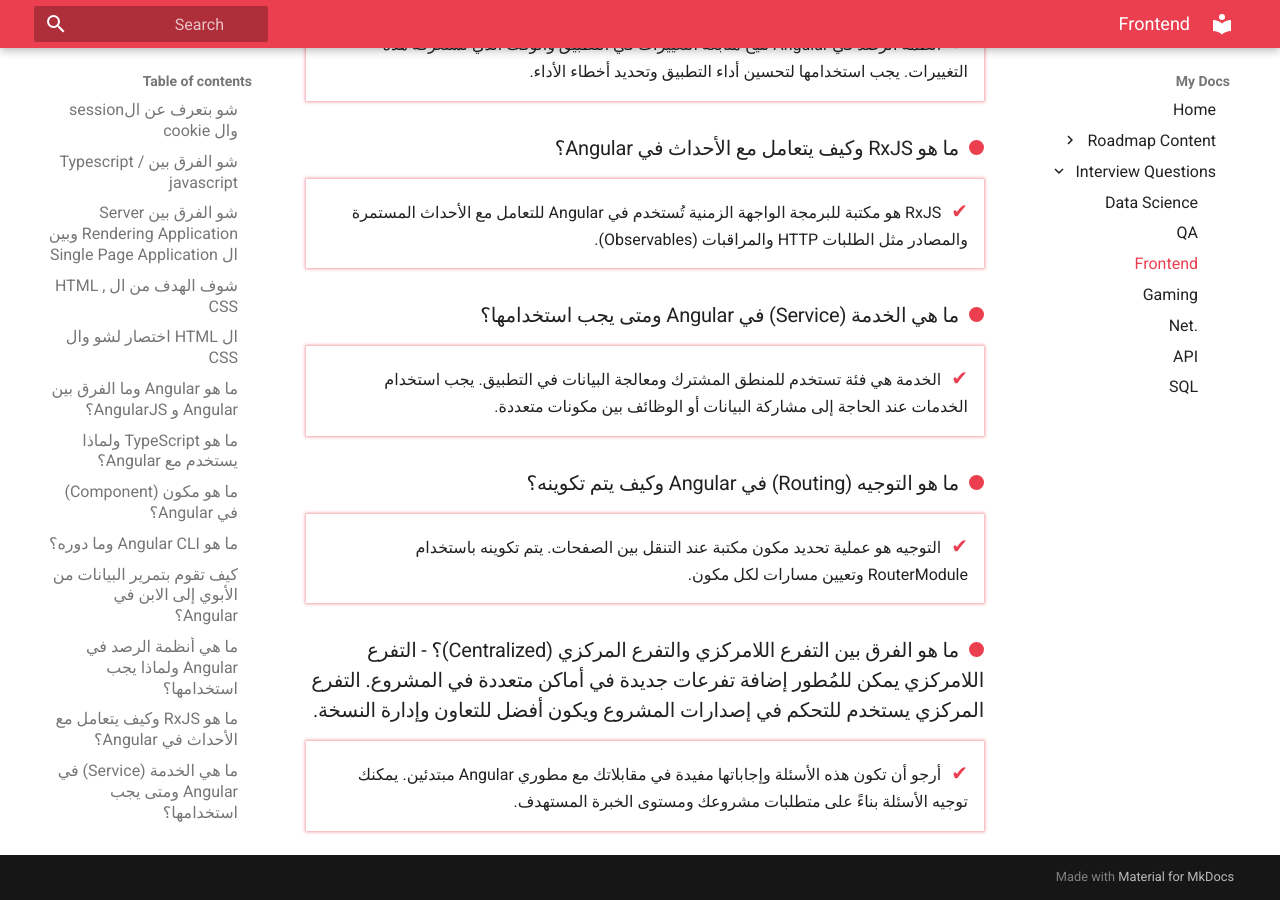
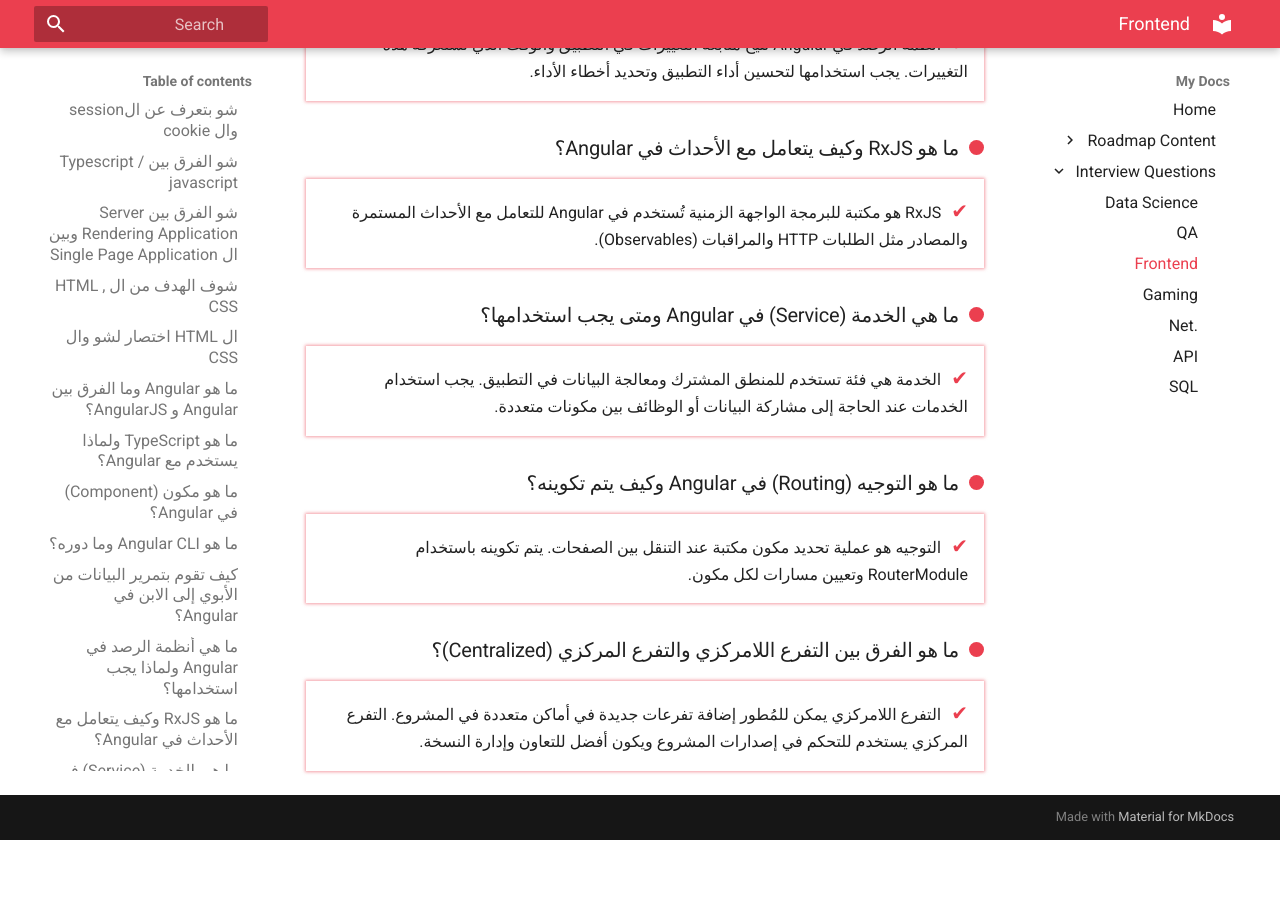
Before and after one commit to mrayyan2001/SSG, an MkDocs documentation site: the page built from docs/interview_question/frontend.md, in a window 1280 px wide and 900 px high, scrolled down 2150 px. Built offline with MkDocs 1.6.1 and Material for MkDocs 9.7.7, drawn with Linux system fonts in a browser that asks for light colours; after the commit the page ends 2990 px from its top, so only the background shows below that.

Commit message:
Update frontend.md

```diff
--- a/docs/interview_question/frontend.md
+++ b/docs/interview_question/frontend.md
@@ -58,6 +58,5 @@
 
 - التوجيه هو عملية تحديد مكون مكتبة عند التنقل بين الصفحات. يتم تكوينه باستخدام RouterModule وتعيين مسارات لكل مكون.
 
-### ما هو الفرق بين التفرع اللامركزي والتفرع المركزي (Centralized)؟ - التفرع اللامركزي يمكن للمُطور إضافة تفرعات جديدة في أماكن متعددة في المشروع. التفرع المركزي يستخدم للتحكم في إصدارات المشروع ويكون أفضل للتعاون وإدارة النسخة.
-
-- أرجو أن تكون هذه الأسئلة وإجاباتها مفيدة في مقابلاتك مع مطوري Angular مبتدئين. يمكنك توجيه الأسئلة بناءً على متطلبات مشروعك ومستوى الخبرة المستهدف.
+### ما هو الفرق بين التفرع اللامركزي والتفرع المركزي (Centralized)؟
+- التفرع اللامركزي يمكن للمُطور إضافة تفرعات جديدة في أماكن متعددة في المشروع. التفرع المركزي يستخدم للتحكم في إصدارات المشروع ويكون أفضل للتعاون وإدارة النسخة.
```
